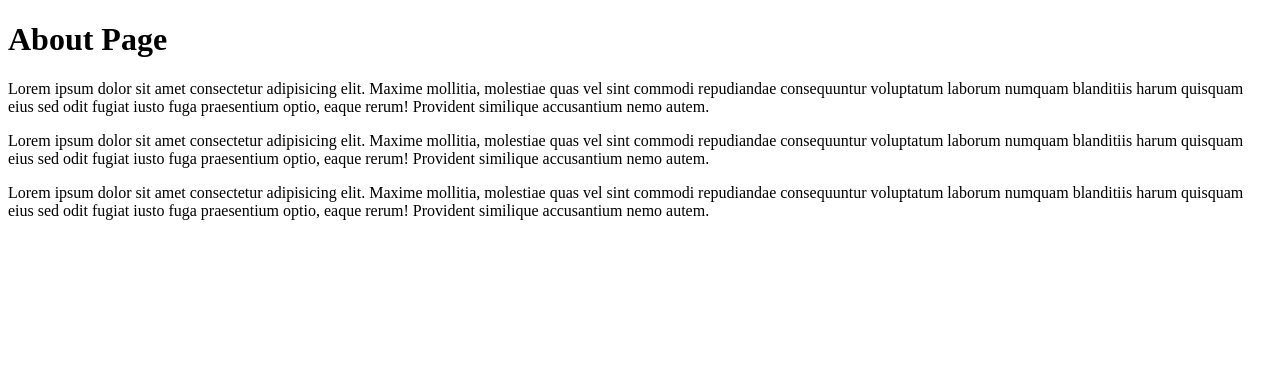
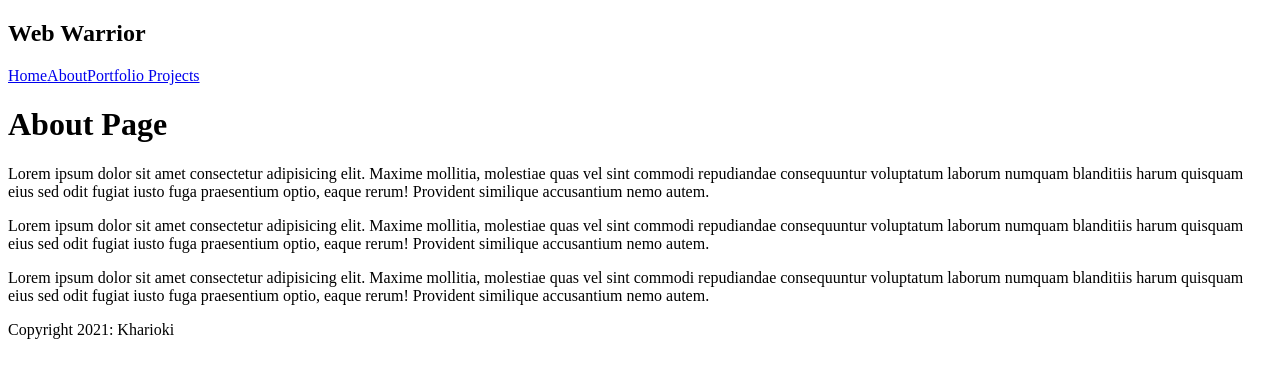
Before and after one commit to kharioki/Web-Warrior, a Gatsby site: page /about in a window 1280 px wide. Built offline with nearby package versions, Linux system fonts and the light colour scheme; Gatsby itself is replaced by a stand-in of ours.

Commit message:
added layout file

```diff
--- /dev/null
+++ b/src/components/Layout.js
@@ -0,0 +1,17 @@
+import React from 'react'
+import Navbar from './Navbar'
+
+export default function Layout({ children }) {
+    return (
+        <div className="layout">
+            <Navbar />
+            <div className="content">
+                {/* content for each page */}
+                { children }
+            </div>
+            <footer>
+                <p>Copyright 2021: Kharioki</p>
+            </footer>
+        </div>
+    )
+}
--- /dev/null
+++ b/src/components/Navbar.js
@@ -0,0 +1,15 @@
+import { Link } from 'gatsby'
+import React from 'react'
+
+export default function Navbar() {
+    return (
+        <nav>
+            <h1>Web Warrior</h1>
+            <div className="links">
+                <Link to="/">Home</Link>
+                <Link to="/about">About</Link>
+                <Link to="/projects">Portfolio Projects</Link>
+            </div>
+        </nav>
+    )
+}
--- a/src/pages/about.js
+++ b/src/pages/about.js
@@ -1,7 +1,9 @@
 import React from 'react';
+import Layout from "../components/Layout"
 
 const About = () => {
     return (
+        <Layout>
             <div>
                 <h1>About Page</h1>
                 <p>Lorem ipsum dolor sit amet consectetur adipisicing elit. Maxime mollitia,
@@ -19,6 +21,7 @@ const About = () => {
                 numquam blanditiis harum quisquam eius sed odit fugiat iusto fuga praesentium
                 optio, eaque rerum! Provident similique accusantium nemo autem.</p>
             </div>
+        </Layout>
     );
 }
 
--- a/src/pages/index.js
+++ b/src/pages/index.js
@@ -1,7 +1,9 @@
 import React from "react"
+import Layout from "../components/Layout"
 
 export default function Home() {
   return (
+    <Layout>
       <section>
         <div>
           <h2>Design</h2>
@@ -9,5 +11,6 @@ export default function Home() {
           <p>UX designer, mobile & web developer based in Westlands, Kenya</p>
         </div>
       </section>
+    </Layout>
   )
 }
```
Also changed, not shown: src/pages/404.js (+7 -4 lines), src/pages/projects/index.js (+7 -4 lines), src/pages/projects/test.js (deleted, +0 -9 lines). Lines whose indentation alone changed are shown as unchanged.
